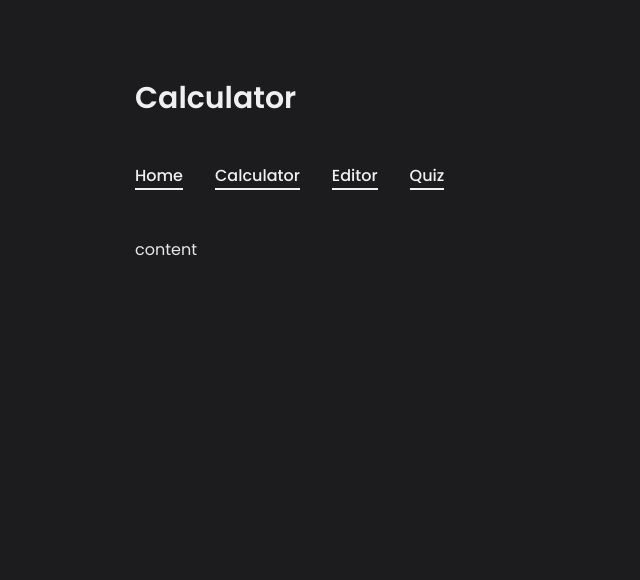
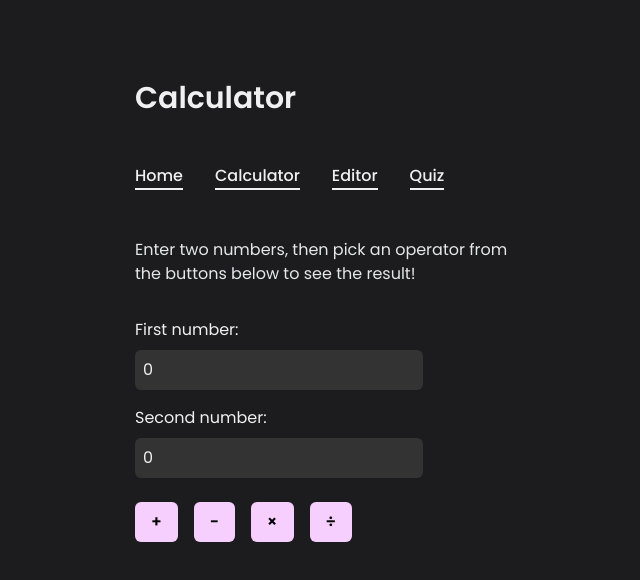
Before and after one commit to KaritaLaine/Fundamentals-of-Next.js, a Next.js app in the folder 8-project-work/: page /calculator in a window 1280 px wide. Shown: the top 580 px of the page, without its empty margins (217-857 px from the left). Built offline with nearby package versions, Linux system fonts and the light colour scheme.

Commit message:
feat: add calculator logic, inputs, and btns

```diff
--- a/8-project-work/app/calculator/page.tsx
+++ b/8-project-work/app/calculator/page.tsx
@@ -1,6 +1,25 @@
+"use client";
+
+import { useState } from "react";
+import Button from "../components/button/button";
+import Input from "../components/input/input";
 import Navlinks from "../components/navlinks/navlinks";
 
+const buttons = [
+	{ label: "+", calculate: (a: number, b: number) => a + b },
+	{ label: "−", calculate: (a: number, b: number) => a - b },
+	{ label: "×", calculate: (a: number, b: number) => a * b },
+	{
+		label: "÷",
+		calculate: (a: number, b: number) => a / b,
+	},
+];
+
 const Calculator = () => {
+	const [a, setA] = useState(0);
+	const [b, setB] = useState(0);
+	const [result, setResult] = useState<number | string>("");
+
 	return (
 		<div className="flex flex-col gap-[3rem] py-[5rem] w-xl m-auto">
 			<h1 className="text-3xl font-semibold">Calculator</h1>
@@ -8,7 +27,42 @@ const Calculator = () => {
 			<Navlinks />
 
 			<div className="flex flex-col gap-[1rem]">
-				<p className="text-gray-200">content</p>
+				<p className="text-gray-200 max-w-2/3 mb-[1rem]">
+					Enter two numbers, then pick an operator from the buttons below to see
+					the result!
+				</p>
+
+				<Input
+					label="First number:"
+					name="a"
+					type="number"
+					value={String(a)}
+					onChange={(value) => setA(Number(value))}
+				/>
+				<Input
+					label="Second number:"
+					name="b"
+					type="number"
+					value={String(b)}
+					onChange={(value) => setB(Number(value))}
+				/>
+
+				<div className="flex gap-[1rem]">
+					{buttons.map((btn) => (
+						<Button
+							key={btn.label}
+							btnText={btn.label}
+							onClick={() => setResult(btn.calculate(a, b))}
+						/>
+					))}
+				</div>
+
+				{result !== "" && (
+					<div className="flex items-center gap-2 self-start rounded-lg border border-fuchsia-300/40 bg-fuchsia-300/10 px-4 py-2 leading-none font-medium mt-[1rem]">
+						<p className="text-fuchsia-300">Result:</p>
+						<span className="text-lg">{result}</span>
+					</div>
+				)}
 			</div>
 		</div>
 	);
```
